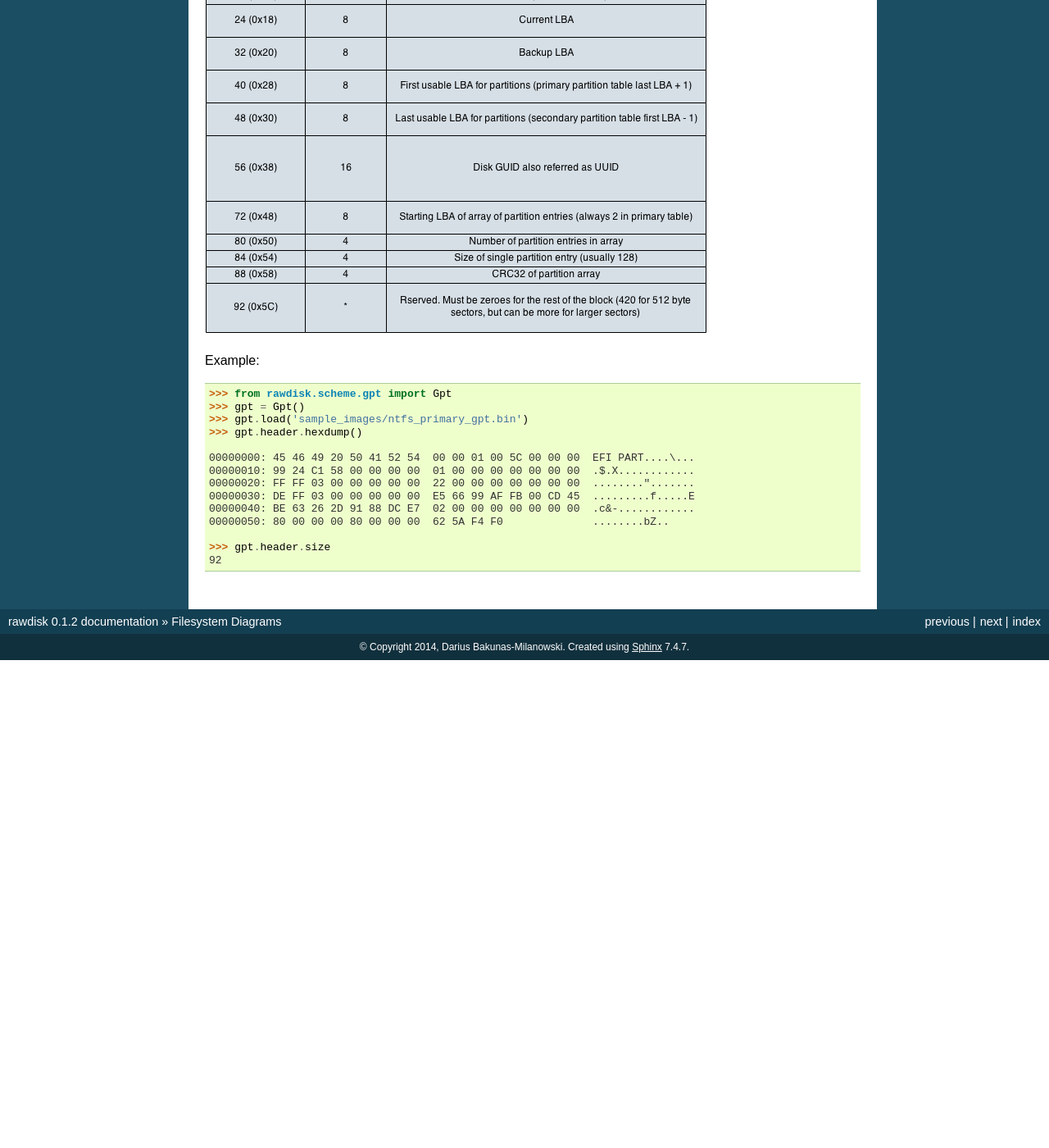
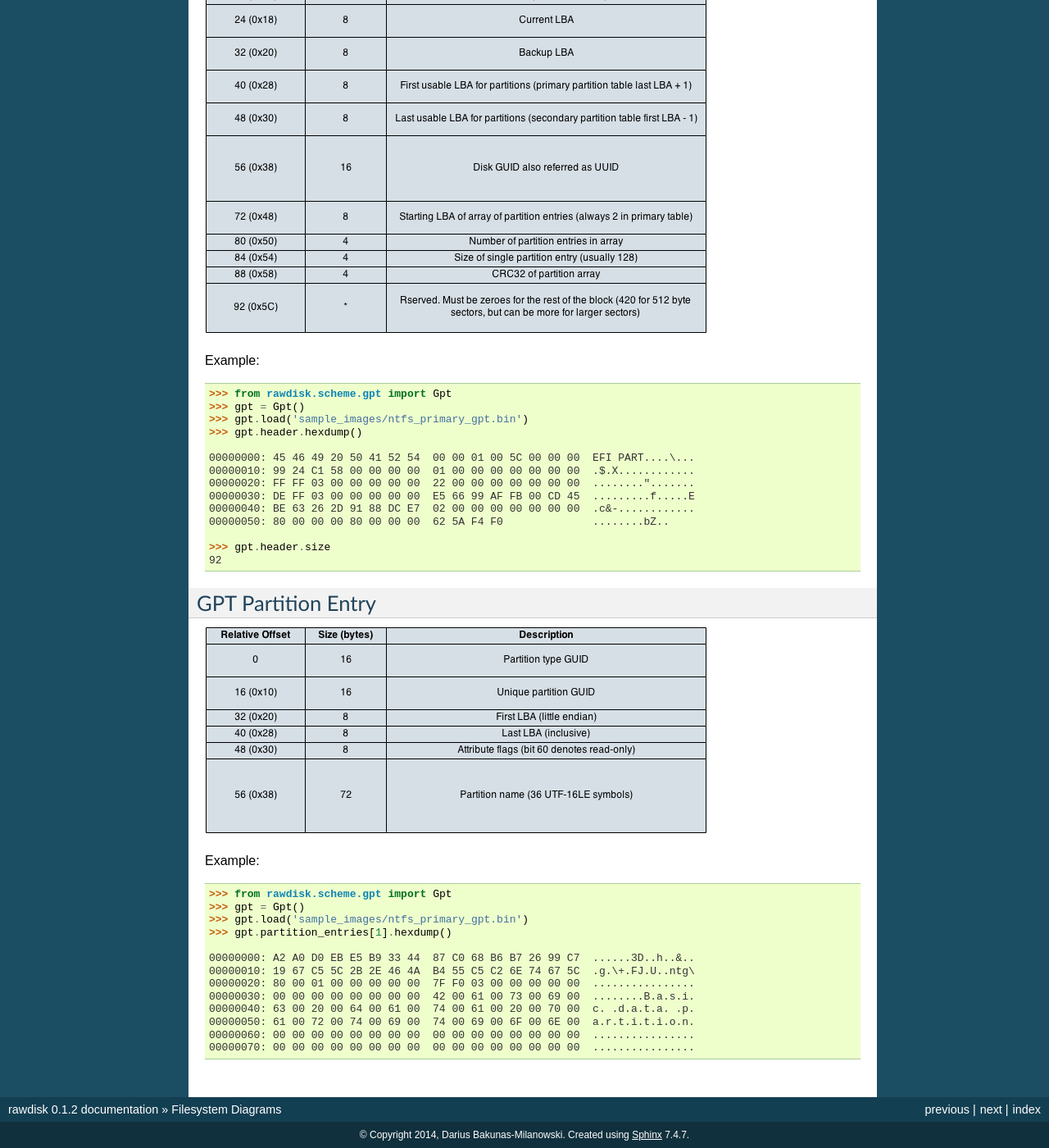
Before and after one commit to dariusbakunas/rawdisk, a Sphinx documentation site: the page built from docs/filesystem_diagrams.rst, in a window 1280 px wide and 1400 px high, scrolled down 2075 px. Shown: the whole window at 82% size. Built offline with Sphinx 7.4.7, drawn with Linux system fonts in a browser that asks for light colours; before the commit the page ends 2880 px from its top, so only the background shows below that.

Commit message:
Added GPT partition entry diagram and example

```diff
--- a/docs/filesystem_diagrams.rst
+++ b/docs/filesystem_diagrams.rst
@@ -85,3 +85,25 @@ Example::
 
     >>> gpt.header.size
     92
+
+
+GPT Partition Entry
+-------------------
+
+.. image:: images/gpt_part_entry.png
+
+Example::
+
+    >>> from rawdisk.scheme.gpt import Gpt
+    >>> gpt = Gpt()
+    >>> gpt.load('sample_images/ntfs_primary_gpt.bin')
+    >>> gpt.partition_entries[1].hexdump()
+
+    00000000: A2 A0 D0 EB E5 B9 33 44  87 C0 68 B6 B7 26 99 C7  ......3D..h..&..
+    00000010: 19 67 C5 5C 2B 2E 46 4A  B4 55 C5 C2 6E 74 67 5C  .g.\+.FJ.U..ntg\
+    00000020: 80 00 01 00 00 00 00 00  7F F0 03 00 00 00 00 00  ................
+    00000030: 00 00 00 00 00 00 00 00  42 00 61 00 73 00 69 00  ........B.a.s.i.
+    00000040: 63 00 20 00 64 00 61 00  74 00 61 00 20 00 70 00  c. .d.a.t.a. .p.
+    00000050: 61 00 72 00 74 00 69 00  74 00 69 00 6F 00 6E 00  a.r.t.i.t.i.o.n.
+    00000060: 00 00 00 00 00 00 00 00  00 00 00 00 00 00 00 00  ................
+    00000070: 00 00 00 00 00 00 00 00  00 00 00 00 00 00 00 00  ................
```
Also changed, not shown: docs/images/gpt_part_entry.png (added).
